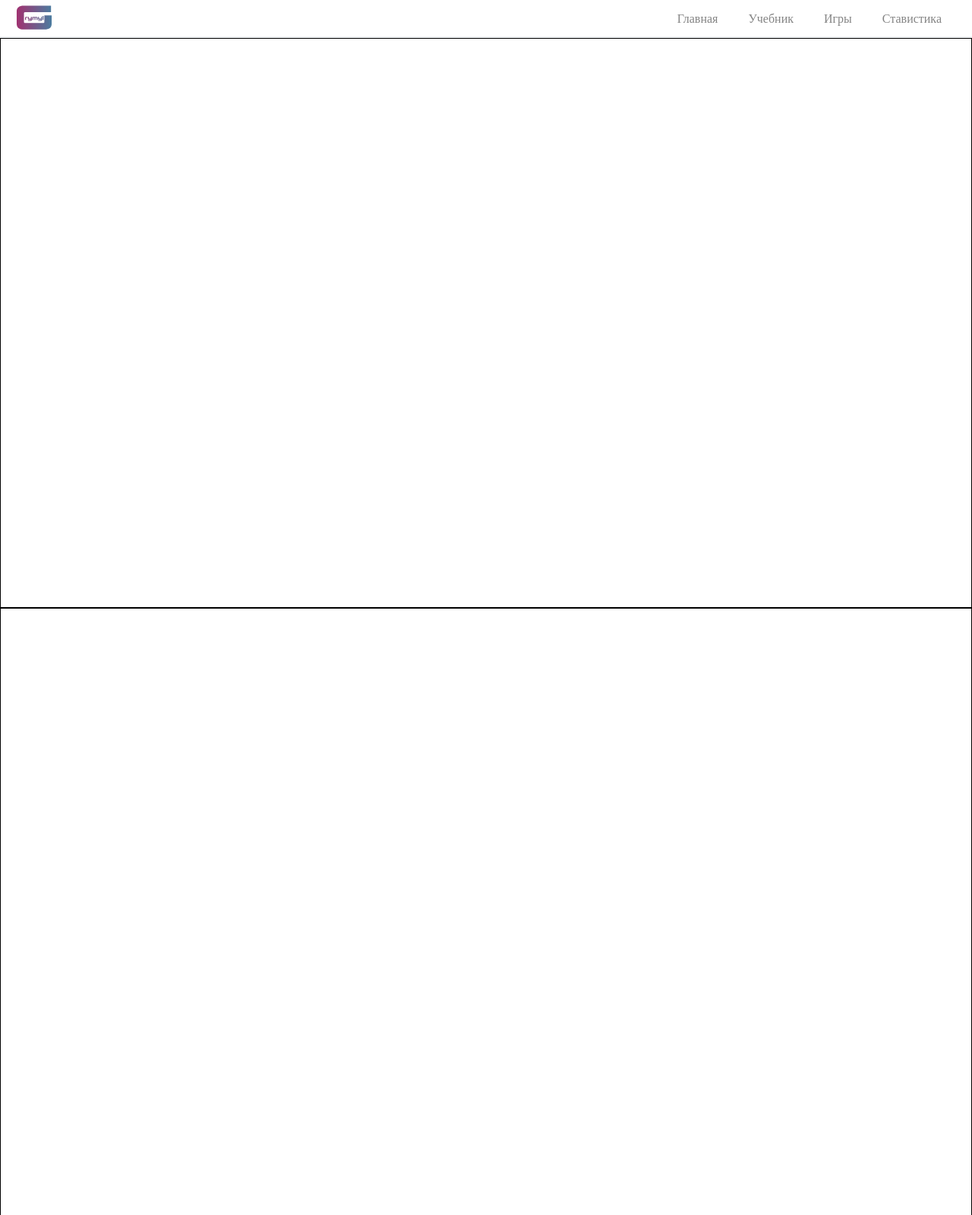
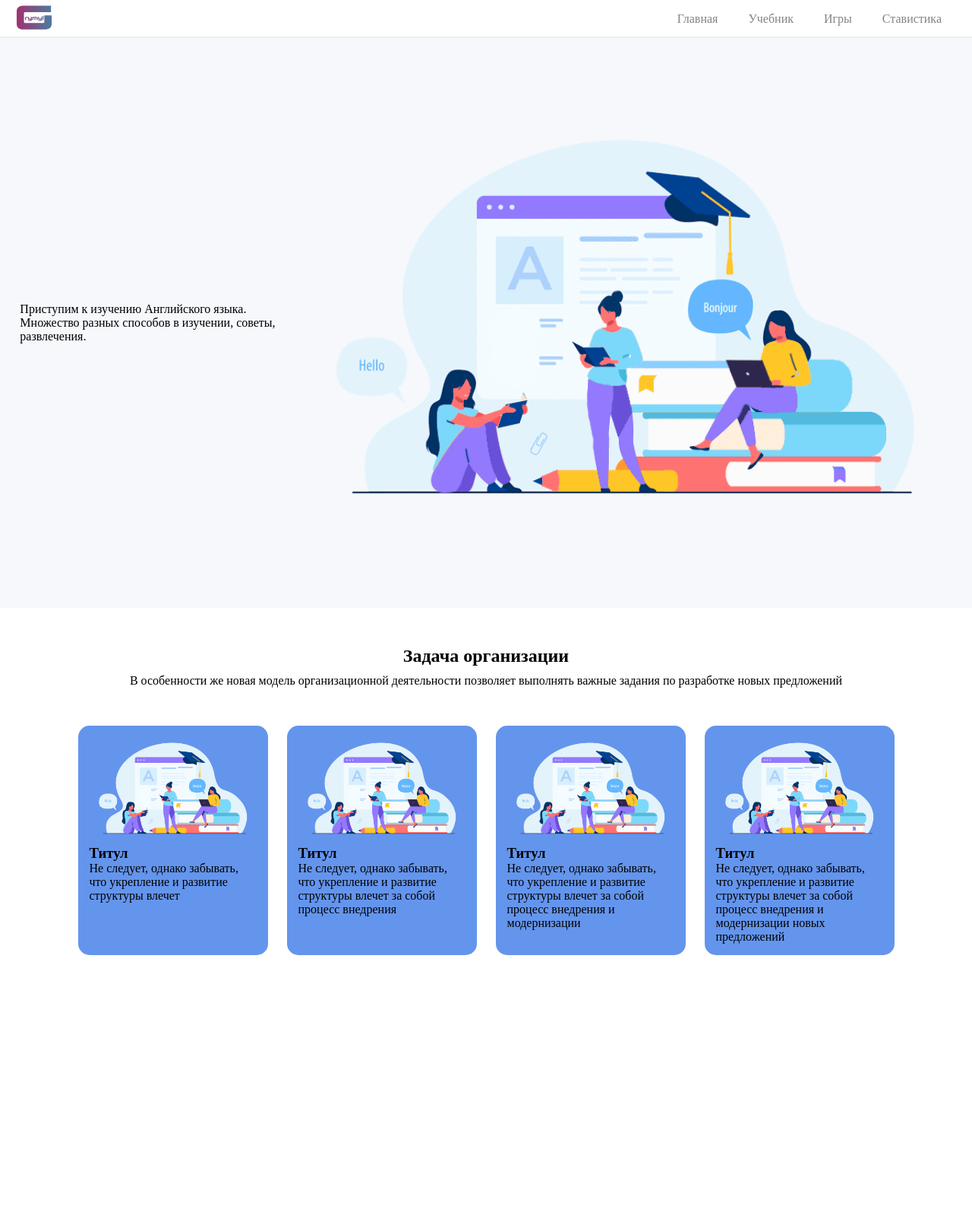
Before and after one commit to XXXmez/lang-school, a website built with webpack: page src/index.html in a window 1280 px wide. Shown: the top 1599 px of the page at 76% size. After the commit the page ends 1307 px from the top, so only its background shows below. Built offline with nearby package versions, Linux system fonts and the light colour scheme; files whose address does not match are found by name.

Commit message:
init: Made two blocks
I made two blocks, a starting block and a block with the advantages of the project

```diff
--- a/src/index.html
+++ b/src/index.html
@@ -37,11 +37,63 @@
         </header>
 
         <main class="main">
-            <div class="s"></div>
-            <div class="s"></div>
-            <div class="s"></div>
-            <div class="s"></div>
-            <div class="s"></div>
+            <section class="start">
+                <div class="start__container">
+                    <div class="start__info">
+                        <div class="start__text">
+                            <div class="start__title">Приступим к изучению Английского языка.</div>
+                            <div class="start__description">Множество разных способов в изучении, советы, развлечения.</div>
+                        </div>
+                        <div class="start__image">
+                            <img src="./images/1.png" alt="1" width="100%">
+                        </div>
+                    </div>
+                </div>
+            </section>
+            <section class="advantage">
+                <div class="advantage__container">
+                    <h2 class="advantage__title">Задача организации</h2>
+                    <p class="advantage__description">В особенности же новая модель организационной деятельности позволяет выполнять важные задания по разработке новых предложений</p>
+                    <div class="advantage__cards">
+                        <ul class="advantage__list">
+                            <li class="advantage__item card">
+                                <div class="card__image">
+                                    <img src="./images/1.png" alt="1" width="100%">
+                                </div>
+                                <div class="card__text">
+                                    <h3 class="card__title">Титул</h3>
+                                    <p class="card__description">Не следует, однако забывать, что укрепление и развитие структуры влечет</p>
+                                </div>
+                            </li>
+                            <li class="advantage__item card">
+                                <div class="card__image">
+                                    <img src="./images/1.png" alt="1" width="100%">
+                                </div>
+                                <div class="card__text">
+                                    <h3 class="card__title">Титул</h3>
+                                    <p class="card__description">Не следует, однако забывать, что укрепление и развитие структуры влечет за собой процесс внедрения</p>
+                                </div>
+                            </li><li class="advantage__item card">
+                                <div class="card__image">
+                                    <img src="./images/1.png" alt="1" width="100%">
+                                </div>
+                                <div class="card__text">
+                                    <h3 class="card__title">Титул</h3>
+                                    <p class="card__description">Не следует, однако забывать, что укрепление и развитие структуры влечет за собой процесс внедрения и модернизации</p>
+                                </div>
+                            </li><li class="advantage__item card">
+                                <div class="card__image">
+                                    <img src="./images/1.png" alt="1" width="100%">
+                                </div>
+                                <div class="card__text">
+                                    <h3 class="card__title">Титул</h3>
+                                    <p class="card__description">Не следует, однако забывать, что укрепление и развитие структуры влечет за собой процесс внедрения и модернизации новых предложений</p>
+                                </div>
+                            </li>
+                        </ul>
+                    </div>
+                </div>
+            </section>
         </main>
 
         <footer class="footer"></footer>
--- a/src/index.js
+++ b/src/index.js
@@ -1,4 +1,5 @@
 import "./style/style.scss"
 import "./file/img/logo.svg"
+import "./file/img/1.png"
 
 console.log('Hi');
--- a/src/style/style.scss
+++ b/src/style/style.scss
@@ -14,14 +14,8 @@ ul, li {
     list-style: none;
 }
 
-.s {
-    &:nth-child(1) {
-        height: calc(100vh - $heightHeader);
-        margin-top: $heightHeader;
-    }
-    width: 100%;
-    height: 100vh;
-    border: 1px solid black;
+.main {
+    margin-top: $heightHeader;
 }
 
 .header {
@@ -69,9 +63,6 @@ ul, li {
             font-size: 1rem;
             padding: 10px 20px;
 
-
-
-
             &:hover {
                 opacity: 1;
                 background-color: #f2f2f2;
@@ -79,3 +70,80 @@ ul, li {
         }
     }
 }
+
+.start {
+    height: calc(100vh - $heightHeader);
+    padding: 50px 20px;
+    background-color: #f6f8fc;
+
+    display: flex;
+    justify-content: center;
+    align-items: center;
+
+    &__container {
+    }
+    &__info {
+        display: flex;
+        justify-content: center;
+        align-items: center;
+    }
+    &__text {
+        width: 30%;
+    }
+    &__title {
+    }
+    &__description {
+    }
+    &__image {
+        width: 70%;
+    }
+}
+
+.advantage {
+    padding: 50px 20px;
+
+    &__container {
+        max-width: 1440px;
+        margin: 0 auto;
+
+        display: flex;
+        align-items: center;
+        flex-direction: column;
+    }
+    &__title {
+    }
+    &__description {
+        margin-top: 10px;
+    }
+    &__cards {
+        margin-top: 50px;
+    }
+    &__list {
+        display: flex;
+        flex-wrap: wrap;
+        justify-content: center;
+        gap: 25px;
+    }
+    &__item {
+        background: cornflowerblue;
+        border-radius: 15px;
+        display: flex;
+        flex-direction: column;
+        align-items: center;
+        flex-shrink: 1;
+    }
+}
+
+.card {
+    padding: 15px;
+    width: 250px;
+
+    &__image {
+    }
+    &__text {
+    }
+    &__title {
+    }
+    &__description {
+    }
+}
```
Also changed, not shown: src/file/img/1.png (added).
